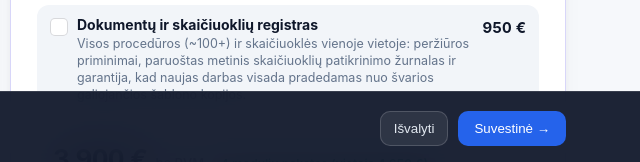
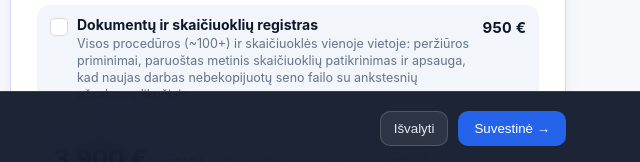
Before and after one commit to JustinasBarr/lab-preview-2026, a plain HTML site: page pasiulymas.html in a window 1280 px wide. Shown: the part 636-798 px from the top of the page, 640-1280 px from the left. Drawn offline with Linux system fonts and the light colour scheme.

Commit message:
Add concrete stale-template protection wording

```diff
--- a/pasiulymas.html
+++ b/pasiulymas.html
@@ -389,7 +389,7 @@ const ISO_CORE = [
   {
     id: "iso_docs",
     title: "Dokumentų ir skaičiuoklių registras",
-    desc: "Visos procedūros (~100+) ir skaičiuoklės vienoje vietoje: peržiūros priminimai, paruoštas metinis skaičiuoklių patikrinimo žurnalas ir garantija, kad naujas darbas visada pradedamas nuo švarios galiojančios šablono kopijos.",
+    desc: "Visos procedūros (~100+) ir skaičiuoklės vienoje vietoje: peržiūros priminimai, paruoštas metinis skaičiuoklių patikrinimas ir apsauga, kad naujas darbas nebekopijuotų seno failo su ankstesnių užsakymų likučiais.",
     price: 950
   }
 ];
```
